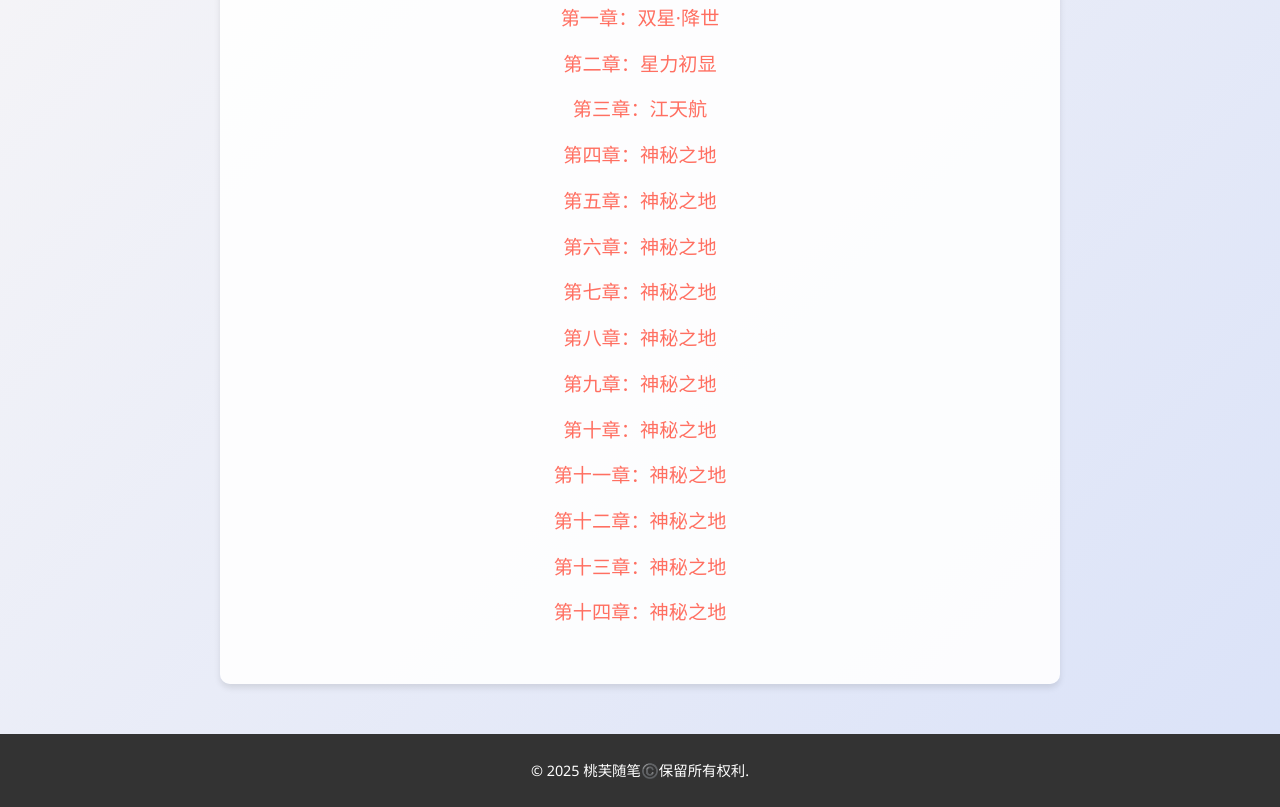
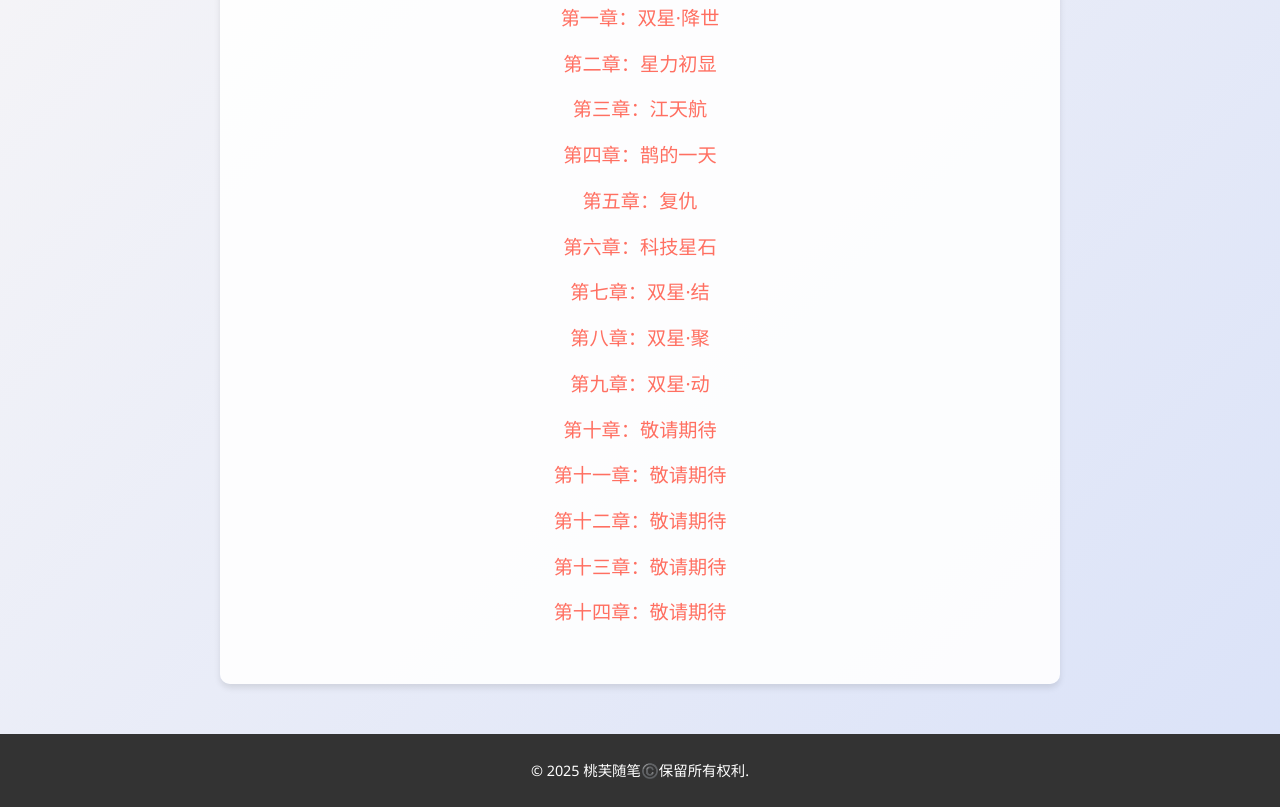
Before and after one commit to gzcmcn/xs1, a plain HTML site: page index.html in a window 1280 px wide. Shown: the part 385-1192 px from the top of the page. Drawn offline with Linux system fonts and the light colour scheme.

Commit message:
Update index.html

```diff
--- a/index.html
+++ b/index.html
@@ -25,17 +25,17 @@
             <li><a href="chapter1.html">第一章：双星·降世</a></li>
             <li><a href="chapter2.html">第二章：星力初显</a></li>
             <li><a href="chapter3.html">第三章：江天航</a></li>
-            <li><a href="chapter3.html">第四章：神秘之地</a></li>
-            <li><a href="chapter3.html">第五章：神秘之地</a></li>
-            <li><a href="chapter3.html">第六章：神秘之地</a></li>
-            <li><a href="chapter3.html">第七章：神秘之地</a></li>
-            <li><a href="chapter3.html">第八章：神秘之地</a></li>
-            <li><a href="chapter3.html">第九章：神秘之地</a></li>
-            <li><a href="chapter3.html">第十章：神秘之地</a></li>
-            <li><a href="chapter3.html">第十一章：神秘之地</a></li>
-            <li><a href="chapter3.html">第十二章：神秘之地</a></li>
-            <li><a href="chapter3.html">第十三章：神秘之地</a></li>
-            <li><a href="chapter3.html">第十四章：神秘之地</a></li>
+            <li><a href="chapter4.html">第四章：鹊的一天</a></li>
+            <li><a href="chapter5.html">第五章：复仇</a></li>
+            <li><a href="chapter6.html">第六章：科技星石</a></li>
+            <li><a href="chapter7.html">第七章：双星·结</a></li>
+            <li><a href="chapter8.html">第八章：双星·聚</a></li>
+            <li><a href="chapter9.html">第九章：双星·动</a></li>
+            <li><a href="chapter10.html">第十章：敬请期待</a></li>
+            <li><a href="chapter11.html">第十一章：敬请期待</a></li>
+            <li><a href="chapter12.html">第十二章：敬请期待</a></li>
+            <li><a href="chapter13.html">第十三章：敬请期待</a></li>
+            <li><a href="chapter14.html">第十四章：敬请期待</a></li>
 
         </ul>
     </section>
```
